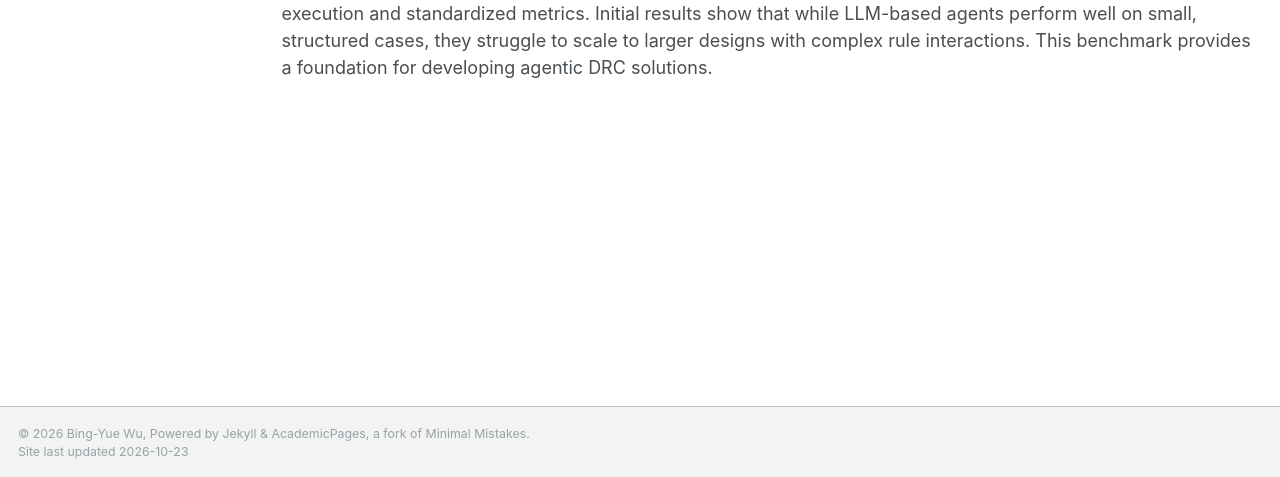
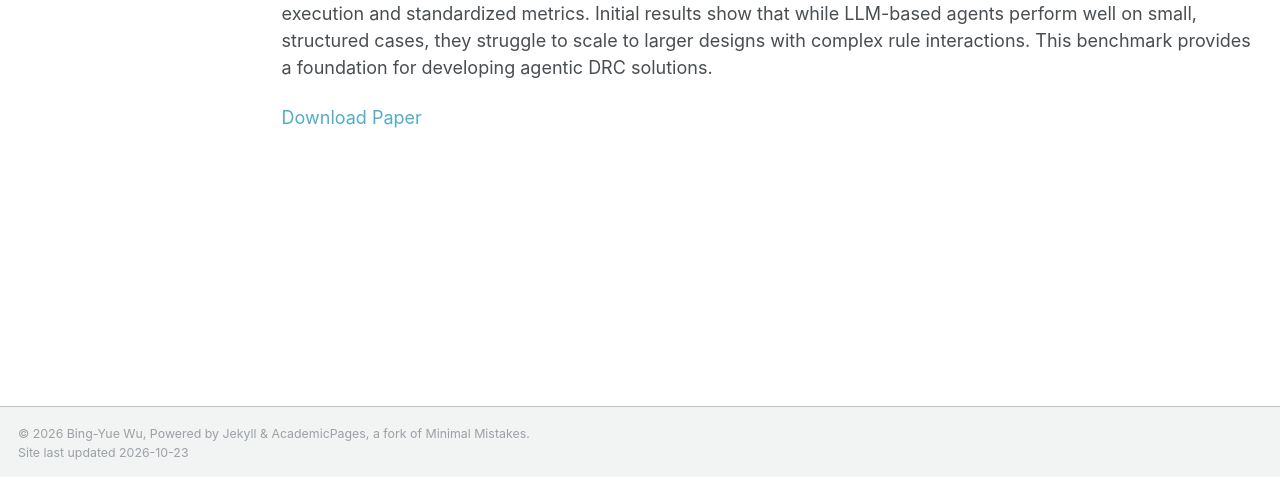
Before and after one commit to bingyuew/bingyuew.github.io, a Jekyll site: the page built from _publications/2026-07-26-dac.md, in a window 1280 px wide and 1297 px high. Shown: the part 817-1294 px from the top of the window. Built offline with Jekyll 4.4.1, drawn with Linux system fonts in a browser that asks for light colours; some web fonts are replaced.

Commit message:
update pub
Signed-off-by: 吳秉曜 <wubingyao@lib-l49u1-s1.netmgmt.asu.edu>

```diff
--- a/_publications/2026-07-26-dac.md
+++ b/_publications/2026-07-26-dac.md
@@ -20,3 +20,5 @@ author: '<strong>B.-Y. Wu</strong>, C.-T. Ho, H. Yang, C.-C. Chang, A. B. Akkur,
 </div>
 
 As technology nodes scale, design rule checks (DRC) have become increasingly complex and context-dependent, making design rule violation (DRV) repair a major bottleneck in digital VLSI design closure. Today, DRC debugging remains largely manual, requiring iterative analysis of rule reports and layout context under tight tapeout schedules. Recent advances in large language models (LLMs), particularly agentic systems capable of tool interaction and iterative reasoning, offer a promising direction to automate DRC workflows. We introduce a multimodal benchmark suite for agentic DRC tasks, covering both DRV detection and DRV repair. The benchmark spans multiple design scales, from polygon-level patterns to block-level layouts, and is built on an extended ASAP7 technology with increased rule complexity. We further develop evaluation infrastructure with containerized execution and standardized metrics. Initial results show that while LLM-based agents perform well on small, structured cases, they struggle to scale to larger designs with complex rule interactions. This benchmark provides a foundation for developing agentic DRC solutions.
+
+<a href="https://dl.acm.org/doi/10.1145/3770743.3858389" style="text-decoration: none;">Download Paper</a>
```
